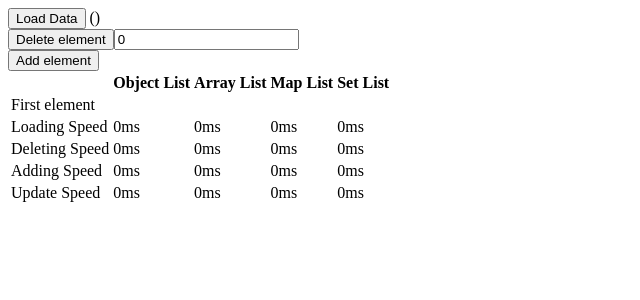
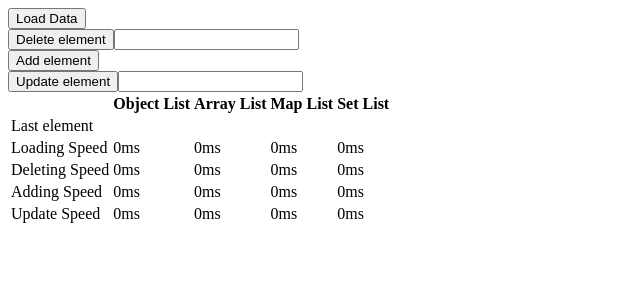
Before and after one commit to rogerioasj/list-speed-test, a React (Vite) app: page / in a window 1280 px wide. Shown: the top 300 px of the page, without its empty margins (0-640 px from the left). Built offline with nearby package versions, Linux system fonts and the light colour scheme.

Commit message:
update item

```diff
--- a/src/App.tsx
+++ b/src/App.tsx
@@ -15,6 +15,7 @@ function App() {
   const [setListPerformance, setSetListPerformance] = useState<ListPerformance>({loading: 0, deleting: 0, adding: 0, updating: 0})
 
   const indexToDeleteInput = useRef<HTMLInputElement>(null)
+  const indexToUpdateInput = useRef<HTMLInputElement>(null)
 
   type ListItem = {
     id: number,
@@ -185,6 +186,10 @@ function App() {
     })
   }
 
+  /**
+   * Add a new item to the lists
+   *
+   */
   function addItem() {
     if (!data || data.length === 0)
       return
@@ -253,11 +258,75 @@ function App() {
     })
   }
 
+  function updateItem() {
+    if (!data || data.length === 0)
+      return
+
+    const index = (indexToUpdateInput.current ? indexToUpdateInput.current.value : 0) as number
+    const item = data[index]
+
+    {
+      const start = performance.now()
+      setObjectList((prevState: any) => {
+        prevState[item.id].name = `${item.name}-updated`
+        return {
+          ...prevState
+        }
+      })
+      setObjectListPerformance(prevState => {
+        prevState.updating = measurePerformance(start)
+        return prevState
+      })
+    }
+
+    {
+      const start = performance.now()
+      setArrayList((prevState) => {
+        prevState[index].name = `${item.name}-updated`
+        return [...prevState]
+      })
+      setArrayListPerformance(prevState => {
+        prevState.updating = measurePerformance(start)
+        return prevState
+      })
+    }
+
+    {
+      const start = performance.now()
+      setMapList((prevState) => {
+        prevState.set(item.id, {
+          ...prevState.get(item.id),
+          name: `${item.name}-updated`
+        })
+        return new Map(prevState)
+      })
+      setMapListPerformance(prevState => {
+        prevState.updating = measurePerformance(start)
+        return prevState
+      })
+    }
+
+    {
+      const start = performance.now()
+      setSetList((prevState) => {
+        const newItem = item
+        newItem.name = `${item.name}-updated`
+        prevState.delete(item)
+        return new Set(prevState).add(newItem)
+      })
+      setSetListPerformance(prevState => {
+        prevState.updating = measurePerformance(start)
+        return prevState
+      })
+    }
+  }
+
   return (
     <>
-      <button onClick={getDataFromAPI}>Load Data</button> ({data?.length})<br />
-      <button onClick={() => deleteItem()}>Delete element</button><input type="number" ref={indexToDeleteInput} id="indexToDeleteInput" defaultValue={0} /> <br />
-      <button onClick={() => addItem()}>Add element</button>
+      <button onClick={getDataFromAPI}>Load Data {data ? "(" + data?.length + ")" : ""}</button><br />
+      <button onClick={() => deleteItem()}>Delete element</button><input type="number" ref={indexToDeleteInput} id="indexToDeleteInput" /><br />
+      <button onClick={() => addItem()}>Add element</button><br />
+      <button onClick={() => updateItem()}>Update element</button><input type="number" ref={indexToUpdateInput} id="indexToUpdateInput" /> <br />
       <table>
         <thead>
           <tr>
@@ -270,11 +339,11 @@ function App() {
         </thead>
         <tbody>
           <tr>
-            <td>First element</td>
-            <td>{data ? JSON.stringify(objectList[Object.keys(objectList)[0]]) : ""}</td>
-            <td>{data ? JSON.stringify(arrayList[0]) : ""}</td>
-            <td>{data ? JSON.stringify(mapList.get(data[0].id)) : ""}</td>
-            <td>{data ? JSON.stringify(setList.values().next().value) : ""}</td>
+            <td>Last element</td>
+            <td>{data ? JSON.stringify(objectList[Object.keys(objectList)[data.length - 1]]) : ""}</td>
+            <td>{data ? JSON.stringify(arrayList[data.length - 1]) : ""}</td>
+            <td>{data ? JSON.stringify(mapList.get(data[data.length - 1].id)) : ""}</td>
+            <td>{data ? JSON.stringify([...setList][data.length - 1]) : ""}</td>
           </tr>
           <tr>
             <td>Loading Speed</td>
```
